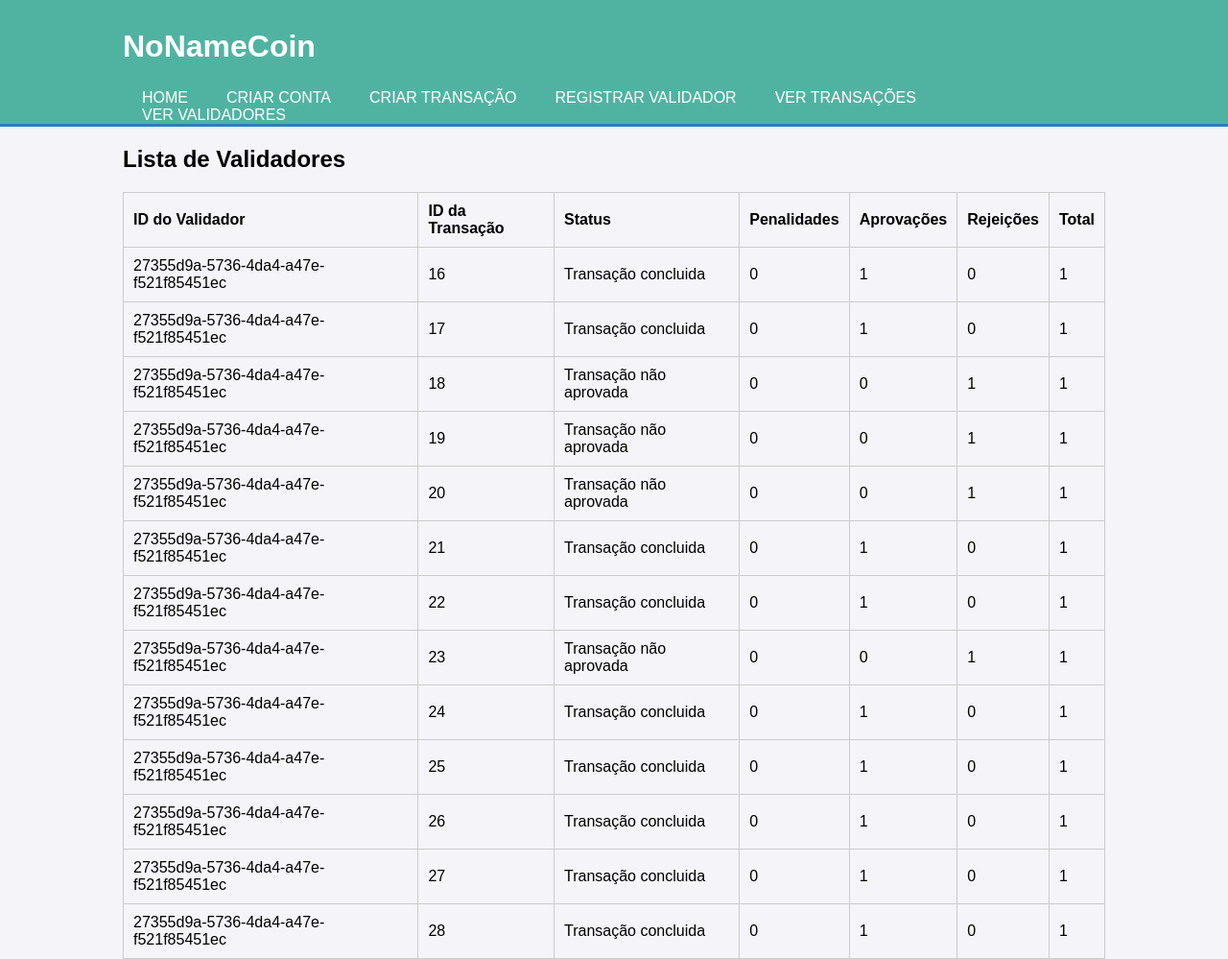
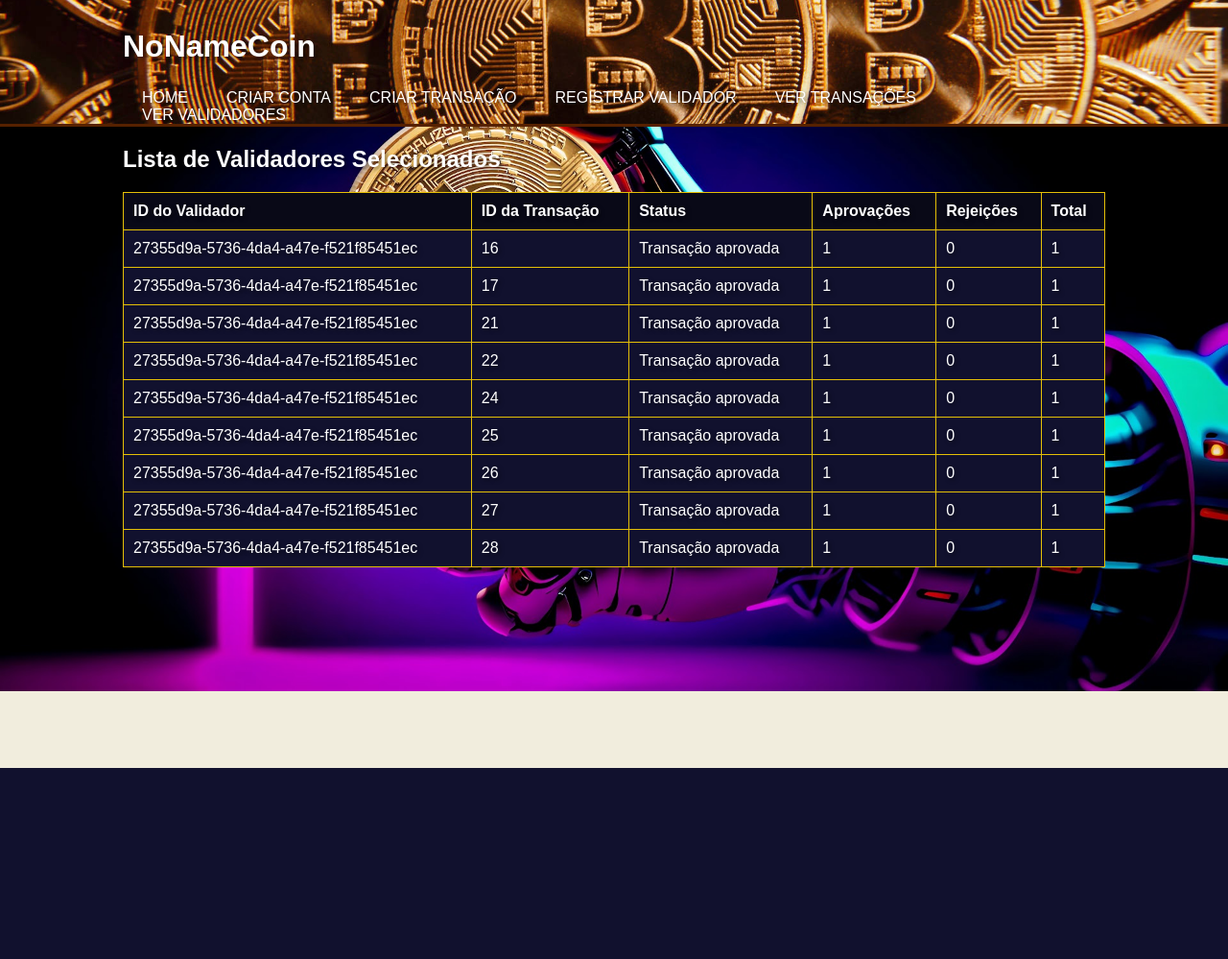
Before and after one commit to caiowmr/NoNameCoin, a Flask app: page /view_validators in a window 1280 px wide. Shown: the whole page at 96% size. After the commit the page ends 800 px from the top, so only its background shows below. Run offline with Flask 3, Linux system fonts and the light colour scheme; data comes from the database, SQL or seed files in the repository; both versions use the stored data as it was after the commit.

Commit message:
html, regras na seleçao do validador, data e hora
Sem querer perdi o caminho para a opçao selecionar validadores(PERDAO)
html muito bom 2.0 Super Custom
Adição das regras para a seleçao e punimento dos validadores

```diff
--- a/app.py
+++ b/app.py
@@ -3,6 +3,7 @@ import time
 import sqlite3
 import random
 import uuid
+from datetime import datetime
 
 app = Flask(__name__)
 db_name = 'nonamecoin.db'
@@ -197,6 +198,11 @@ def register_validator():
         data = request.get_json()
         validator_id = data['validator_id']
         stake = data['stake']
+
+        # Check if stake meets minimum requirement
+        if stake < 50:
+            return jsonify({"status": "error", "message": "Saldo mínimo de 50 moedas é necessário para se cadastrar como validador."}), 400
+
         unique_key = str(uuid.uuid4())
 
         conn = sqlite3.connect(db_name)
@@ -207,9 +213,10 @@ def register_validator():
         conn.commit()
         conn.close()
 
-        return jsonify({"status": "success", "message": "Validator registered", "unique_key": unique_key}), 201
+        return jsonify({"status": "success", "message": "Validador registrado com sucesso", "unique_key": unique_key}), 201
     except Exception as e:
         return jsonify({"status": "error", "message": str(e)}), 500
+
 
 
 @app.route('/seletor/select', methods=['POST'])
@@ -304,7 +311,8 @@ def validate_transaction():
                        (validation_status, transaction_id, validator_id))
 
         # Atualize a contagem de aprovações/rejeições do histórico do validador
-        cursor.execute("SELECT approvals, rejections, total FROM validator_history WHERE validator_id=? AND transaction_id=?", (validator_id, transaction_id))
+        cursor.execute("SELECT approvals, rejections, total FROM validator_history WHERE validator_id=? AND transaction_id=?",
+                       (validator_id, transaction_id))
         validator_history = cursor.fetchone()
         if validator_history:
             approvals, rejections, total = validator_history
@@ -322,11 +330,19 @@ def validate_transaction():
             cursor.execute("INSERT INTO validator_history (validator_id, transaction_id, validation_status, approvals, rejections, total) VALUES (?, ?, ?, ?, ?, ?)",
                            (validator_id, transaction_id, validation_status, approvals, rejections, total))
 
-        conn.commit()
-
         # New rule: If the validator rejects 3 times, penalize the validator
         if rejections >= 3:
             cursor.execute("UPDATE validators SET status=? WHERE validator_id=?", ('penalized', validator_id))
+
+        # Permitir que validadores expulsos retornem até duas vezes
+        cursor.execute("SELECT status FROM validators WHERE validator_id=?", (validator_id,))
+        validator_status = cursor.fetchone()
+        if validator_status and validator_status[0] == 'penalized':
+            cursor.execute("SELECT COUNT(*) FROM validator_history WHERE validator_id=? AND validation_status=1", (validator_id,))
+            successful_validations = cursor.fetchone()[0]
+            if successful_validations >= 10000:  # Ajuste conforme necessário
+                cursor.execute("UPDATE validators SET status=? WHERE validator_id=?", ('active', validator_id))
+                cursor.execute("UPDATE validator_history SET penalty=penalty-1 WHERE validator_id=?", (validator_id,))
 
         conn.commit()
         conn.close()
@@ -336,15 +352,16 @@ def validate_transaction():
         return jsonify({"status": "error", "message": str(e)}), 500
 
 
+
 @app.route('/view_validators')
 def view_validators():
     try:
         conn = sqlite3.connect(db_name)
         cursor = conn.cursor()
 
-        cursor.execute("SELECT * FROM validator_history")
+        cursor.execute("SELECT * FROM validator_history WHERE validation_status=1")
+        validators = cursor.fetchall()
 
-        validators = cursor.fetchall()
         conn.close()
         return render_template('view_validators.html', validators=validators)
     except Exception as e:
@@ -451,25 +468,95 @@ def account_info():
     return render_template('account_info.html')
 
 
+from datetime import datetime
+
+
+@app.template_filter('timestamp_to_string')
+def timestamp_to_string(timestamp):
+    if not timestamp:
+        return ""  # Retorna vazio se timestamp for None ou vazio
+
+    try:
+        # Converte o timestamp para float (caso não seja)
+        timestamp_float = float(timestamp)
+
+        # Converte o timestamp float para datetime
+        data_hora = datetime.fromtimestamp(timestamp_float).strftime('%Y-%m-%d %H:%M:%S')
+
+        return data_hora
+    except ValueError:
+        return f"{timestamp}"
+    except Exception as e:
+        return f"Error: {str(e)}"
+
+
 @app.route('/view_transactions')
 def view_transactions():
-    conn = sqlite3.connect(db_name)
-    cursor = conn.cursor()
-    cursor.execute("SELECT * FROM transactions")
-    transactions = cursor.fetchall()
-    conn.close()
-    return render_template('view_transactions.html', transactions=transactions)
+    try:
+        conn = sqlite3.connect(db_name)
+        cursor = conn.cursor()
+        cursor.execute("SELECT * FROM transactions")
+        transactions = cursor.fetchall()
+
+        # Mapeia o resultado para um formato mais legível
+        formatted_transactions = []
+        for transaction in transactions:
+            transaction_id, sender, receiver, amount, fee, timestamp, validation_status, validator_id = transaction
+            formatted_timestamp = timestamp_to_string(timestamp)  # Chama a função de filtro para formatar o timestamp
+            formatted_transactions.append(
+                (transaction_id, sender, receiver, amount, fee, formatted_timestamp, validation_status, validator_id))
+
+        conn.close()
+        return render_template('view_transactions.html', transactions=formatted_transactions)
+    except Exception as e:
+        return jsonify({"status": "error", "message": str(e)}), 500
 
 
 
-@app.route('/select_validators_for_transaction')
-def select_validators_for_transaction():
+@app.route('/seletor/select', methods=['POST'])
+def select_validators_route(data=None):
+    if data is None:
+        data = request.get_json()
+    transaction_id = data['transaction_id']
+
     conn = sqlite3.connect(db_name)
     cursor = conn.cursor()
-    cursor.execute("SELECT * FROM validators")
-    transactions = cursor.fetchall()
+
+    cursor.execute("SELECT validator_id, stake FROM validators WHERE status='active'")
+    validators = cursor.fetchall()
+
+    if len(validators) < 3:
+        return jsonify({"status": "error", "message": "Not enough validators available"}), 400
+
+    # Weighted random selection based on stake
+    total_stake = sum([v[1] for v in validators])
+    selected_validators = random.choices(
+        validators,
+        weights=[v[1] / total_stake for v in validators],
+        k=3
+    )
+
+    # If less than 3 validators are selected, choose more until we have at least 3
+    while len(selected_validators) < 3:
+        remaining_validators = [v for v in validators if v not in selected_validators]
+        additional_selections = random.choices(
+            remaining_validators,
+            weights=[v[1] / total_stake for v in remaining_validators],
+            k=3 - len(selected_validators)
+        )
+        selected_validators.extend(additional_selections)
+
+    for validator in selected_validators[:3]:
+        cursor.execute("INSERT INTO validation_queue (transaction_id, validator_id) VALUES (?, ?)",
+                       (transaction_id, validator[0]))
+    conn.commit()
     conn.close()
-    return render_template('select_validators.html', transactions=transactions)
+
+    # Pass the transaction to the selected validators
+    pass_transaction_to_validators(transaction_id, selected_validators[:3])
+
+    return jsonify({"status": "success", "validators": selected_validators[:3]}), 200
+
 
 
 if __name__ == '__main__':
--- a/static/style.css
+++ b/static/style.css
@@ -1,22 +1,34 @@
 body {
     font-family: Arial, sans-serif;
-    background-color: #f4f4f9;
+    background-color: #f1eddd;
     margin: 0;
     padding: 0;
+    background-image: url('bitcoin-wallpaper-4k.jpg');
+    background-size: cover;
+    background-repeat: no-repeat;
+
 }
-
+h2, p{
+    color: white;
+    text-shadow: 2px 2px 4px rgba(0, 0, 0, 0.5);
+}
 .container {
+    color: white;
+    text-shadow: 2px 2px 4px rgba(0, 0, 0, 0.5);
     width: 80%;
     margin: 0 auto;
     overflow: hidden;
 }
 
 header {
-    background: #50b3a2;
+    background-image: url('bitcoin-wnjw4r5olqgfwh9r.jpg');
+    background-size: cover;
+    background-position: center;
+    background-repeat: no-repeat;
     color: #fff;
     padding-top: 30px;
     min-height: 70px;
-    border-bottom: #2980b9 3px solid;
+    border-bottom: #562100 3px solid;
 }
 
 header a {
@@ -51,11 +63,11 @@ header nav {
 }
 
 form {
-    background: #fff;
+    background: #000000;
     padding: 20px;
     margin-top: 30px;
-    border: #ccc 1px solid;
-    box-shadow: 0px 0px 10px 0px #ccc;
+    border: #280062 1px solid;
+    box-shadow: 0px 0px 10px 0px #280062;
 }
 
 form label {
@@ -67,38 +79,43 @@ form label {
 form input[type="text"],
 form input[type="number"],
 form input[type="submit"] {
-    width: 100%;
+    width: 99%;
     padding: 10px;
     margin-bottom: 10px;
+    align-content: center;
 }
 
 form input[type="submit"] {
-    background: #50b3a2;
+    background: #303ce5;
     color: #fff;
     border: 0;
     cursor: pointer;
 }
 
 form input[type="submit"]:hover {
-    background: #2980b9;
+    background: #00ff0d;
+
 }
 
 a {
-    color: #50b3a2;
+    color: #ffffff;
 }
 
 a:hover {
-    color: #2980b9;
+    color: rgba(243, 206, 206, 0.71);
+    text-shadow: 2px 3px 5px rgb(255, 0, 144);
 }
 
 table {
     width: 100%;
     margin-top: 20px;
     border-collapse: collapse;
+    background-color: #11112e;
 }
 
 table, th, td {
-    border: 1px solid #ccc;
+    border: 1px solid #e5c007;
+
 }
 
 th, td {
@@ -107,5 +124,5 @@ th, td {
 }
 
 th {
-    background: #f4f4f9;
+    background: #090917;
 }
--- a/templates/view_transactions.html
+++ b/templates/view_transactions.html
@@ -34,6 +34,7 @@
                     <th>Destinatário</th>
                     <th>Valor</th>
                     <th>Taxa</th>
+                    <th>Horário</th>
                     <th>Status</th>
                 </tr>
             </thead>
@@ -45,7 +46,8 @@
                     <td>{{ transaction[2] }}</td>
                     <td>{{ transaction[3] }}</td>
                     <td>{{ transaction[4] }}</td>
-                    <td>{{ 'Transação concluida' if transaction[6] == 1 else 'Transação não aprovada' }}</td>
+                    <td>{{ transaction[5] | timestamp_to_string }}</td>
+                    <td>{{ 'Transação concluída' if transaction[6] == 1 else 'Transação não aprovada' }}</td>
                 </tr>
                 {% endfor %}
             </tbody>
--- a/templates/view_validators.html
+++ b/templates/view_validators.html
@@ -26,13 +26,12 @@
         </div>
     </header>
     <div class="container">
-        <h2>Lista de Validadores</h2>
+        <h2>Lista de Validadores Selecionados</h2>
         <table>
             <tr>
                 <th>ID do Validador</th>
                 <th>ID da Transação</th>
                 <th>Status</th>
-                <th>Penalidades</th>
                 <th>Aprovações</th>
                 <th>Rejeições</th>
                 <th>Total</th>
@@ -41,8 +40,7 @@
             <tr>
                 <td>{{ validator[0] }}</td>
                 <td>{{ validator[1] }}</td>
-                <td>{{ 'Transação concluida' if validator[2] == 1 else 'Transação não aprovada' }}</td>
-                <td>{{ validator[3] }}</td>
+                <td>{{ 'Transação aprovada' if validator[2] == 1 else 'Transação não aprovada' }}</td>
                 <td>{{ validator[4] }}</td>
                 <td>{{ validator[5] }}</td>
                 <td>{{ validator[6] }}</td>
```
Also changed, not shown: nonamecoin.db, static/bitcoin-wallpaper-4k.jpg (added), static/bitcoin-wnjw4r5olqgfwh9r.jpg (added).
